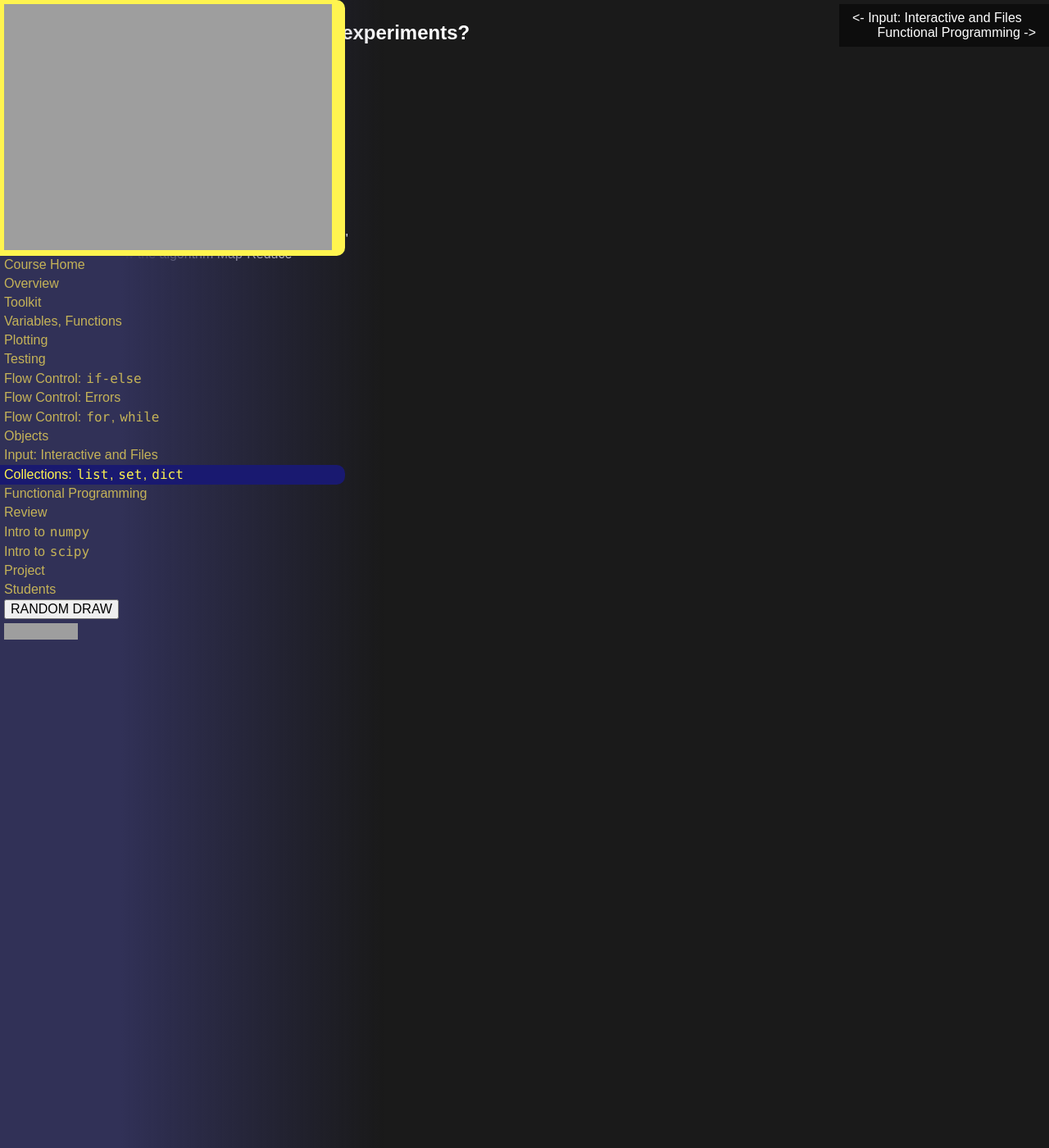
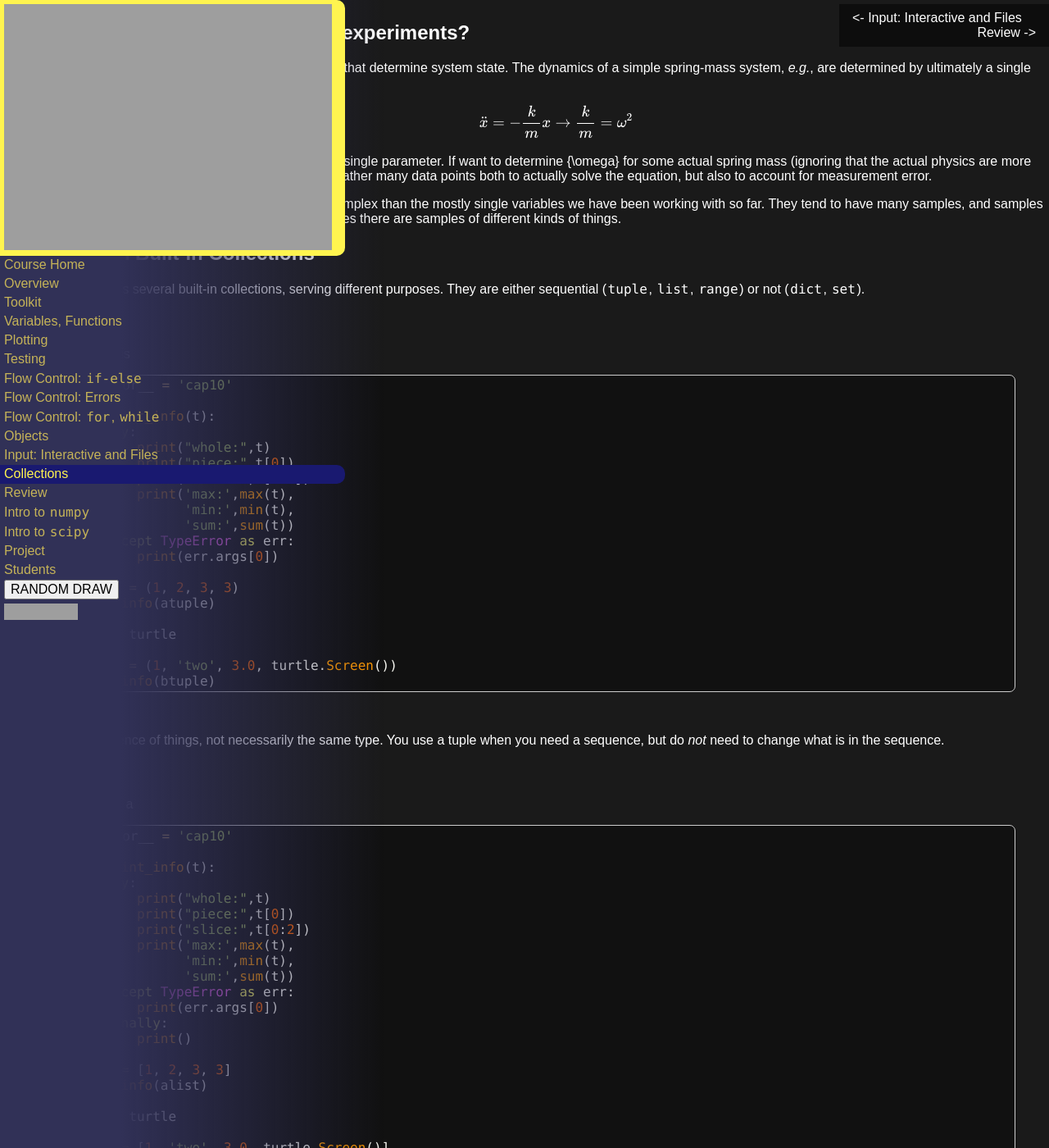
Before and after one commit to AIMS-Ghana/python-course, a Jekyll site: the page built from _days/10_lists.md, in a window 1280 px wide and 1400 px high. Shown: the whole window at 82% size. Built offline with Jekyll 4.4.1, drawn with Linux system fonts in a browser that asks for light colours; formulas are drawn with MathJax 3; some of the changed text lies outside the part shown; grey boxes are pictures that could not be loaded.

Commit message:
session on collections

```diff
--- a/_days/10_lists.md
+++ b/_days/10_lists.md
@@ -1,12 +1,80 @@
 ---
-title: "Collections: `list`, `set`, `dict`"
-prep: fp
+title: "Collections"
+prep: review
+math: yes
 ---
 
 ## What is the form of data from experiments?
 
-## Python `list`s
+For many equations, we have a few parameters that determine system state.  The
+dynamics of a simple spring-mass system, *e.g.*, are determined by ultimately
+a single parameter:
 
-## Python `set`s
+\begin{align}
+\ddot{x} = -{k \over m}x \rightarrow {k \over m} = \omega^2
+\end{align}
 
-## Python `dict`s
+But the physical world is quite messier than that single parameter.  If want to
+determine \{\omega\} for some actual spring mass (ignoring that the actual
+physics are more complicated than this idealization), we need to gather many
+data points both to actually solve the equation, but also to account for
+measurement error.
+
+Which is to say, real data are quite a bit more complex than the mostly single
+variables we have been working with so far.  They tend to have many samples, and
+samples tend to be a mixture of types of things.  Often times there are samples
+of different kinds of things.
+
+## Python Built-in Collections
+
+Python has several built-in collections, serving different purposes.  They are
+either sequential (`tuple`, `list`, `range`) or not (`dict`, `set`).
+
+### `tuple`
+
+A `tuple` is
+
+{% include pyblock.md target="colls_tuples.py" %}
+
+\... a sequence of things, not necessarily the same type.  You use a tuple when
+you need a sequence, but do *not* need to change what is in the sequence.
+
+### `list`
+
+A `list` is a
+
+{% include pyblock.md target="colls_list.py" %}
+
+\... *also* a sequence of things, not necessarily the same type.  *However*, you
+can change the contents of a `list`, either adding, deleting or replacing elements.
+
+### `range`
+
+You have already worked with `range(...)` a few times.  How do `ranges` compare
+to `tuple`s and `list`s?
+
+### `set`
+
+A `set` is
+
+{% include pyblock.md target="colls_set.py" %}
+
+\... *not* a sequence of things, but like `tuple`s and `list`s, the things can
+be different types.  *However*, only unique things appear in the set.  We can
+still loop over the contents of a `set` but there are no guarantees about the order.
+
+### `dict`
+
+A `dict` is
+
+{% include pyblock.md target="colls_dict.py" %}
+
+\... also *not* a sequence of things, but as always, the things can
+be different types.
+
+## Comprehensions
+
+Comprehensions are a way to take these basic collections and filter or transfrom
+them in a very compact syntax:
+
+{% include pyblock.md target="colls_comps.py" %}
--- /dev/null
+++ b/_includes/colls_comps.py
@@ -0,0 +1,13 @@
+__author__ = 'cap10'
+
+for y in [x*2 for x in range(-5, 50) if x > 0]:
+    print(y)
+
+squares = {x:x**2 for x in range(10)}
+print("square map dict comprehension:", squares)
+
+evensquares = {x:x**2 for x in range(10) if x % 2 == 0}
+print("even squares map:", evensquares)
+
+setcomp = {x % 2 for x in range(10)}
+print("set comprehension", setcomp)
--- /dev/null
+++ b/_includes/colls_dict.py
@@ -0,0 +1,30 @@
+__author__ = 'cap10'
+
+def print_info(t):
+    try:
+        print("whole:",t)
+        print('max key:',max(t.keys()),
+              'max value:',max(t.values()))
+    except TypeError as err:
+        print(err.args[0])
+    finally:
+        print()
+
+adict = {'one':1, 'two':2, 'three':3, 'four':3}
+print_info(adict)
+
+import turtle
+
+bdict = {'one':1, 'two':'two', 3:3.0, 4.0:turtle.Screen()}
+print_info(bdict)
+
+## but also:
+
+adict.update({'one':2})
+print_info(adict)
+
+for thing in adict:
+    print(thing)
+
+for key, val in adict.items():
+    print(key,val)
--- /dev/null
+++ b/_includes/colls_list.py
@@ -0,0 +1,27 @@
+__author__ = 'cap10'
+
+def print_info(t):
+    try:
+        print("whole:",t)
+        print("piece:",t[0])
+        print("slice:",t[0:2])
+        print('max:',max(t),
+              'min:',min(t),
+              'sum:',sum(t))
+    except TypeError as err:
+        print(err.args[0])
+    finally:
+        print()
+
+alist = [1, 2, 3, 3]
+print_info(alist)
+
+import turtle
+
+blist = [1, 'two', 3.0, turtle.Screen()]
+print_info(blist)
+
+## but also:
+
+alist.append(5)
+print_info(alist)
--- /dev/null
+++ b/_includes/colls_set.py
@@ -0,0 +1,28 @@
+__author__ = 'cap10'
+
+def print_info(t):
+    try:
+        print("whole:",t)
+        print('max:',max(t),
+              'min:',min(t),
+              'sum:',sum(t))
+    except TypeError as err:
+        print(err.args[0])
+    finally:
+        print()
+
+aset = {1, 2, 3, 3}
+print_info(aset)
+
+import turtle
+
+bset = {1, 'two', 3.0, turtle.Screen()}
+print_info(bset)
+
+## but also:
+
+aset.add(5)
+print_info(aset)
+
+for thing in aset:
+    print(thing)
--- /dev/null
+++ b/_includes/colls_tuples.py
@@ -0,0 +1,20 @@
+__author__ = 'cap10'
+
+def print_info(t):
+    try:
+        print("whole:",t)
+        print("piece:",t[0])
+        print("slice:",t[0:2])
+        print('max:',max(t),
+              'min:',min(t),
+              'sum:',sum(t))
+    except TypeError as err:
+        print(err.args[0])
+
+atuple = (1, 2, 3, 3)
+print_info(atuple)
+
+import turtle
+
+btuple = (1, 'two', 3.0, turtle.Screen())
+print_info(btuple)
```
Also changed, not shown: _days/11_fp.md (deleted, +0 -21 lines).
